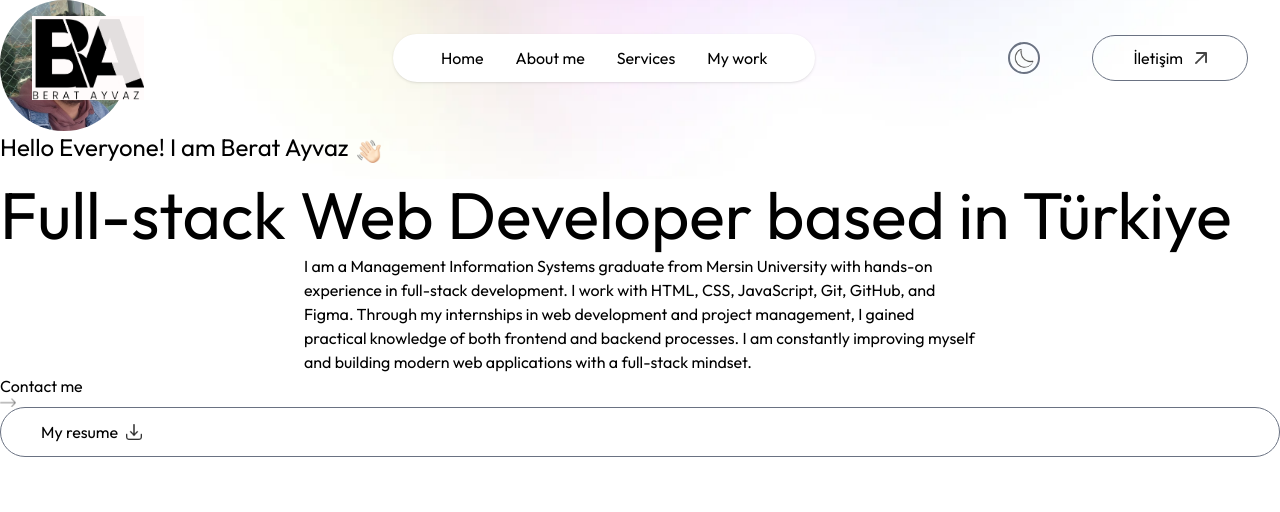
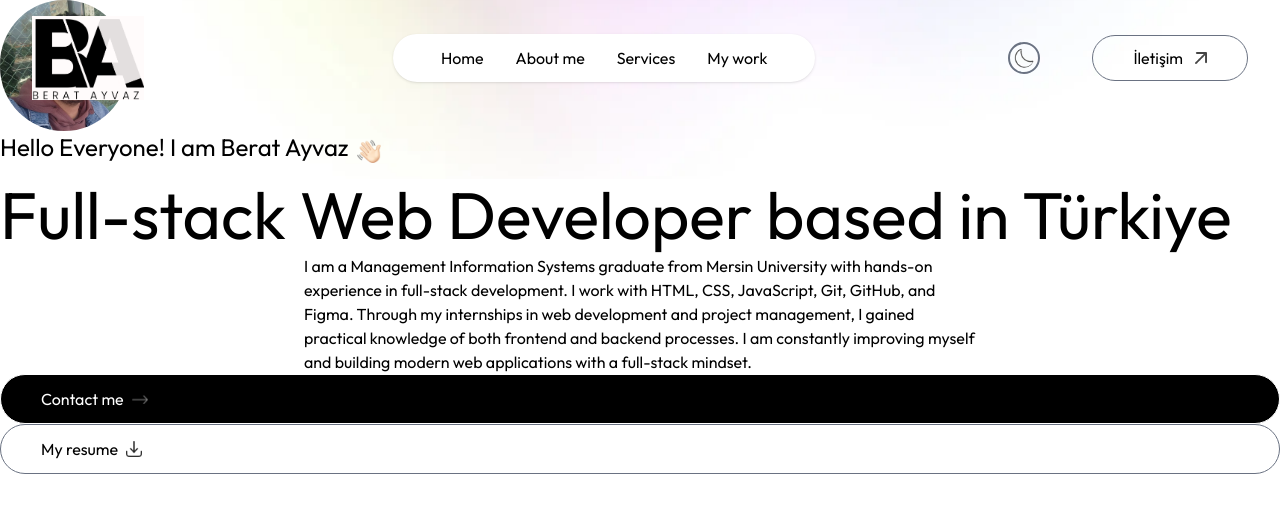
Before and after one commit to Berat-Ayvaz/next.js-modern-portfolio, a Next.js app: page / in a window 1280 px wide. Shown: the top 512 px of the page. Built offline with nearby package versions, Linux system fonts and the light colour scheme; a web font is replaced by a local one.

Commit message:
fixed header

```diff
--- a/app/components/Header.tsx
+++ b/app/components/Header.tsx
@@ -29,7 +29,7 @@ const Header = () => {
                 I gained practical knowledge of both frontend and backend processes.
                 I am constantly improving myself and building modern web applications with a full-stack mindset.
             </p>
-            <a href="#contact" >Contact me<Image
+            <a href="#contact" className='px-10 py-3 border border-white flex items-center rounded-full bg-black text-white gap-2' >Contact me<Image
                 alt="right icon"
                 src={righticon}
                 className='w-4' /></a>
```
